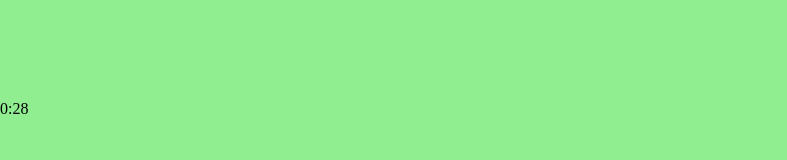
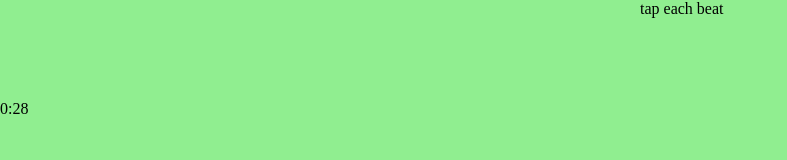
Before and after one commit to mindfullabs/mindful-toolbox, a plain HTML site: page index.html in a window 1280 px wide. Both pictures are taken after a click on the button "heart tapper". Shown: the whole page, without its empty margins (0-787 px from the left). Drawn offline with Linux system fonts and the light colour scheme.

Commit message:
“tap each beat” message

```diff
--- a/index.html
+++ b/index.html
@@ -175,6 +175,8 @@ function drawHeartTapper() {
 	var svg = $('<svg style="position:absolute;left:0px;top:0px;width:' + size[0] + 'px;height:' + size[1] + 'px"/>')
 	d.append(svg)
 
+	d.append($('<div style="position:absolute;left:' + (size[0]/2) + 'px;top:0px"/>').text('tap each beat'))
+
 	var bpm = $('<div style="position:absolute;left:' + (size[0]*3/4) + 'px;top:' + (size[1]/6) + 'px"/>')
 	d.append(bpm)
 
```
